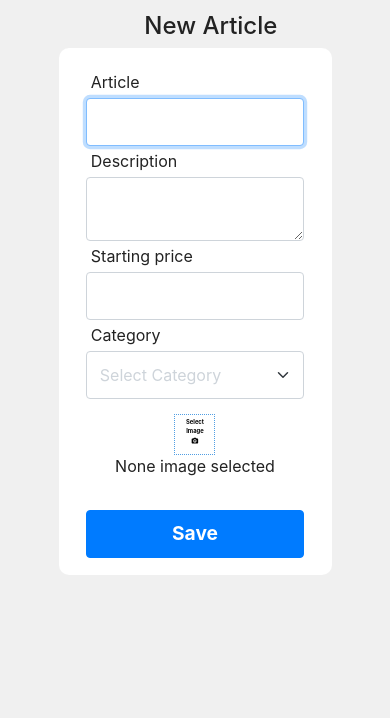
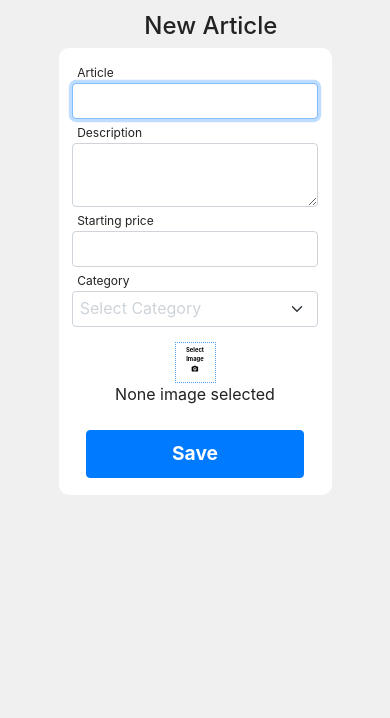
Before and after one commit to rodrigojmayer/AuctionsProject, a Django app: page /create_listing/ in a window 390 px wide. Shown: the top 718 px of the page. Run offline with Django 3.2, Linux system fonts and the light colour scheme; data comes from the database, SQL or seed files in the repository; some libraries are stand-ins or nearby versions.

Commit message:
Fixing responsive create listing

```diff
--- a/auctions/static/auctions/css/styles.css
+++ b/auctions/static/auctions/css/styles.css
@@ -259,15 +259,20 @@ html .show {
   padding-bottom: 1px;
 }
 .main .to-log-form-group {
-  width: 80%;
-  margin: 1rem auto;
+  width: 90%;
+  margin: 0.5rem auto;
 }
 .main .to-log-form-group > input, .main .to-log-form-group .multiselect-dropdown {
-  height: 3rem;
   margin: 0;
+  height: 2.25rem;
 }
 .main .to-log-form-group label {
   margin: 3.5px 5px;
+  margin-bottom: 0;
+  font-size: 0.75rem;
+}
+.main .to-log-form-group .multiselect-dropdown span.placeholder {
+  margin: 0.1rem;
 }
 .main .to-log-form-group #glosaArchivos {
   display: block;
@@ -728,6 +733,19 @@ footer div {
     margin: auto 3.625rem;
     margin-bottom: 3rem;
   }
+  .main .to-log-form-group {
+    width: 80%;
+    margin: 1rem auto;
+  }
+  .main .to-log-form-group > input, .main .to-log-form-group .multiselect-dropdown {
+    height: 3rem;
+  }
+  .main .to-log-form-group label {
+    font-size: 1.125rem;
+  }
+  .main .to-log-form-group .multiselect-dropdown span.placeholder {
+    margin: 0.5rem;
+  }
   .main .listing_auction {
     height: 10.563rem;
     margin: 1.5rem;
--- a/auctions/static/auctions/css/styles.scss
+++ b/auctions/static/auctions/css/styles.scss
@@ -329,14 +329,21 @@ html {
     // max-width: 5vw;
     // min-width: 18.5rem;
     .to-log-form-group{
-        width: 80%;
-        margin: 1rem auto ;
+        width: 90%;
+        margin: .5rem auto ;
         >input, .multiselect-dropdown{
-            height: 3rem;
+            // height: 3rem;
             margin:0;
+            height: 2.25rem;
         }
         label{
             margin: 3.5px 5px;
+            margin-bottom: 0;
+            font-size: .75rem;
+        }
+        .multiselect-dropdown span.placeholder{
+            margin: .1rem;
+
         }
         #glosaArchivos{
             display: block;
@@ -927,7 +934,23 @@ footer {
         margin:auto 3.625rem;
         margin-bottom:3rem;
 
+        .to-log-form-group{
+            width: 80%;
+            margin: 1rem auto ;
+            >input, .multiselect-dropdown{
+                // height: 3rem;
+                // margin:0;
+                height: 3rem;
+            }
+            label{
+                // margin: 3.5px 5px;
+                font-size: 1.125rem;
+            }
+            .multiselect-dropdown span.placeholder{
+                margin: .5rem;
 
+            }
+        }
         .listing_auction{
             // font-family: var(--font);
             // color: var(--text-color);
--- a/auctions/static/auctions/multiselect-dropdown.js
+++ b/auctions/static/auctions/multiselect-dropdown.js
@@ -37,7 +37,7 @@ style.innerHTML = `
 .multiselect-dropdown span.placeholder{
   color:#ced4da;
   // color: pink;
-  margin: .5rem !important;
+  margin: .5rem;
   // vertical-align:middle !important;
 }
 .multiselect-dropdown-list-wrapper{
```
Also changed, not shown: 1 other file.
